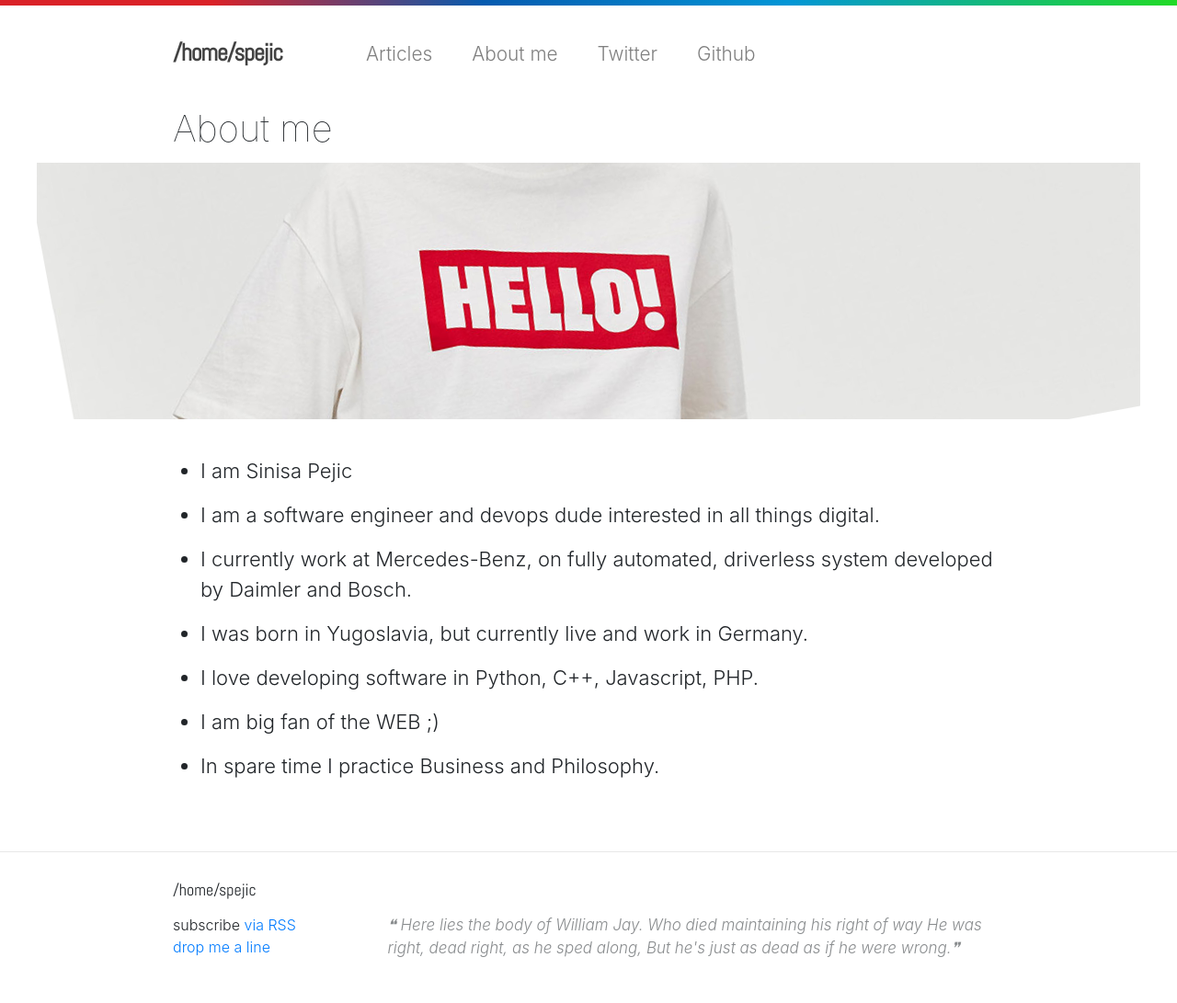
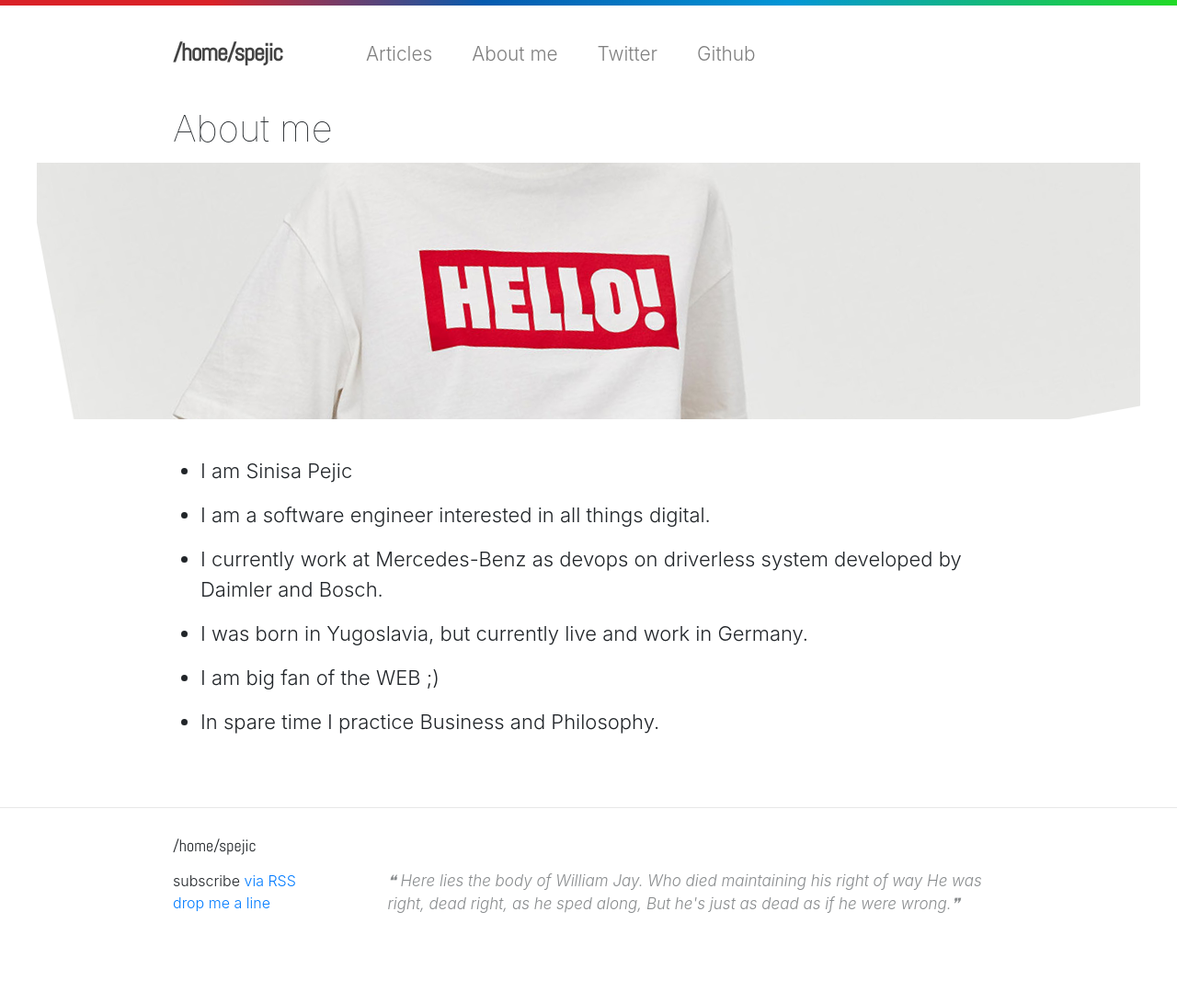
Before and after one commit to spejic88/spejic88.github.io, a Jekyll site: the page built from about.md, in a window 1280 px wide. Shown: the whole page at 92% size. Built offline with Jekyll 4.4.1, drawn with Linux system fonts in a browser that asks for light colours; some web fonts are replaced; after the commit the page ends 1043 px from its top, so only the background shows below that.

Commit message:
Update about.md

```diff
--- a/about.md
+++ b/about.md
@@ -19,13 +19,11 @@
       <ul class="about-me-list">
         <li>I am Sinisa Pejic</li>
 
-        <li>I am a software engineer and devops dude interested in all things digital.</li>
+        <li>I am a software engineer interested in all things digital.</li>
 
-        <li>I currently work at Mercedes-Benz, on fully automated, driverless system developed by Daimler and Bosch.</li>
+        <li>I currently work at Mercedes-Benz as devops on driverless system developed by Daimler and Bosch.</li>
 
         <li>I was born in Yugoslavia, but currently live and work in Germany.</li>
-
-        <li>I love developing software in Python, C++, Javascript, PHP.</li>
 
         <li>I am big fan of the WEB ;)</li>
 
```
